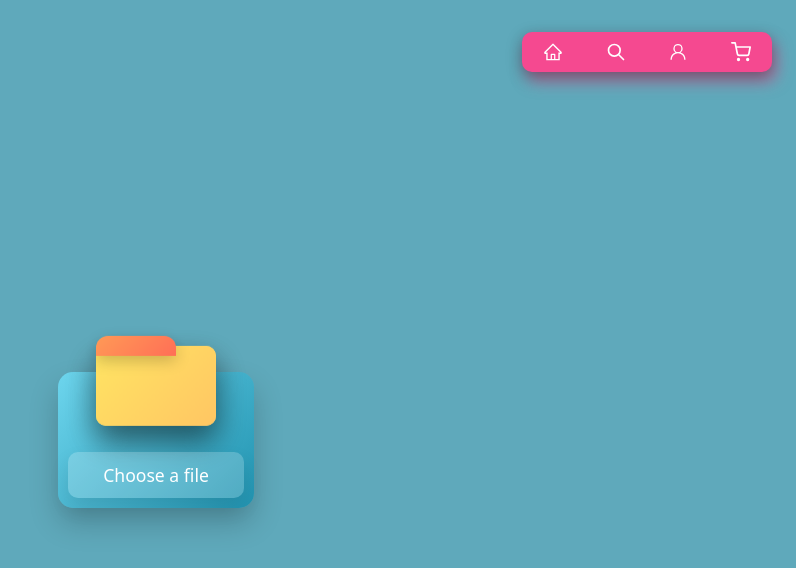
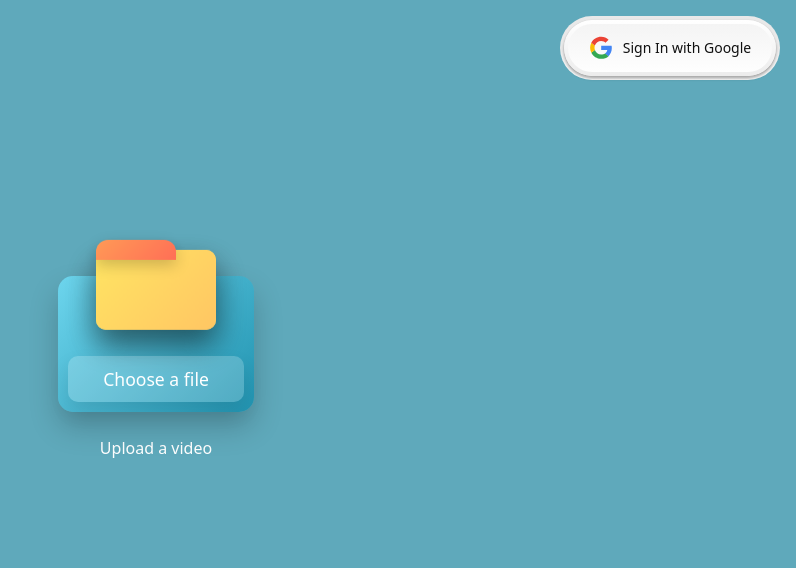
Before and after one commit to meabhiarya1/noise-removal-demo, a React (Vite) app in the folder Frontend/: page / in a window 1280 px wide. Shown: the top 568 px of the page, without its empty margins (484-1280 px from the left). Built offline with nearby package versions, Linux system fonts and the light colour scheme.

Commit message:
Add video upload functionality with React Player; configure API URL and update package dependencies

```diff
--- a/Frontend/package.json
+++ b/Frontend/package.json
@@ -13,6 +13,7 @@
     "@tailwindcss/vite": "^4.0.17",
     "react": "^19.0.0",
     "react-dom": "^19.0.0",
+    "react-player": "^2.16.0",
     "tailwindcss": "^4.0.17"
   },
   "devDependencies": {
--- a/Frontend/src/Comp/Navbar/Navbar.jsx
+++ b/Frontend/src/Comp/Navbar/Navbar.jsx
@@ -2,72 +2,52 @@ import React from "react";
 
 const Navbar = () => {
   return (
-    <div className="flex items-center justify-end m-4 px-2 py-4">
-      <div className="flex w-[250px] items-center justify-around rounded-[10px] bg-[#f54990] shadow-[0_5px_15px_rgba(0,0,0,0.35),5px_10px_15px_rgba(245,73,144,0.5)]">
-        <button className="w-10 h-10 rounded-full flex items-center justify-center bg-transparent text-white transition-all duration-300 ease-in-out hover:-translate-y-1 hover:bg-white/10">
+    <div className="flex flex-col md:flex-row items-center md:items-start justify-center md:justify-between gap-6 p-4">
+      {/* Sign In Button */}
+      <div className="md:fixed md:top-4 md:right-4 z-50 flex items-center justify-center">
+        <button className="bg-[linear-gradient(#e9e9e9,#e9e9e9_50%,#fff)] group w-55 h-16 cursor-pointer inline-flex transition-all duration-300 overflow-visible p-1 rounded-full">
+          <div className="w-full h-full bg-[linear-gradient(to_top,#ececec,#fff)] overflow-hidden shadow-[0_0_1px_rgba(0,0,0,0.07),0_0_1px_rgba(0,0,0,0.05),0_3px_3px_rgba(0,0,0,0.25),0_1px_3px_rgba(0,0,0,0.12)] p-1 rounded-full hover:shadow-none duration-300">
+            <div className="w-full h-full text-xl gap-x-0.5 gap-y-0.5 justify-center text-[#101010] bg-[linear-gradient(#f4f4f4,#fefefe)] group-hover:bg-[linear-gradient(#e2e2e2,#fefefe)] duration-200 items-center text-[18px] font-medium gap-4 inline-flex overflow-hidden px-4 py-2 rounded-full group-hover:text-blue-600">
               <svg
+                xmlns:xlink="http://www.w3.org/1999/xlink"
                 xmlns="http://www.w3.org/2000/svg"
-            width="1em"
-            height="1em"
-            viewBox="0 0 1024 1024"
-            strokeWidth="0"
-            fill="currentColor"
-            stroke="currentColor"
-            className="text-xl"
+                version="1.1"
+                viewBox="0 0 64 64"
+                height="32px"
+                width="24px"
               >
-            <path d="M946.5 505L560.1 118.8l-25.9-25.9a31.5 31.5 0 0 0-44.4 0L77.5 505a63.9 63.9 0 0 0-18.8 46c.4 35.2 29.7 63.3 64.9 63.3h42.5V940h691.8V614.3h43.4c17.1 0 33.2-6.7 45.3-18.8a63.6 63.6 0 0 0 18.7-45.3c0-17-6.7-33.1-18.8-45.2zM568 868H456V664h112v204zm217.9-325.7V868H632V640c0-22.1-17.9-40-40-40H432c-22.1 0-40 17.9-40 40v228H238.1V542.3h-96l370-369.7 23.1 23.1L882 542.3h-96.1z"></path>
-          </svg>
-        </button>
-        <button className="w-10 h-10 rounded-full flex items-center justify-center bg-transparent text-white transition-all duration-300 ease-in-out hover:-translate-y-1 hover:bg-white/10">
-          <svg
-            xmlns="http://www.w3.org/2000/svg"
-            width="1em"
-            height="1em"
-            aria-hidden="true"
-            viewBox="0 0 24 24"
-            strokeWidth="2"
+                <g
+                  fill-rule="evenodd"
                   fill="none"
-            stroke="currentColor"
-            className="text-xl"
+                  stroke-width="1"
+                  stroke="none"
+                >
+                  <g
+                    fill-rule="nonzero"
+                    transform="translate(3.000000, 2.000000)"
                   >
                     <path
-              d="M21 21l-6-6m2-5a7 7 0 11-14 0 7 7 0 0114 0z"
-              strokeLinejoin="round"
-              strokeLinecap="round"
+                      fill="#4285F4"
+                      d="M57.8123233,30.1515267 C57.8123233,27.7263183 57.6155321,25.9565533 57.1896408,24.1212666 L29.4960833,24.1212666 L29.4960833,35.0674653 L45.7515771,35.0674653 C45.4239683,37.7877475 43.6542033,41.8844383 39.7213169,44.6372555 L39.6661883,45.0037254 L48.4223791,51.7870338 L49.0290201,51.8475849 C54.6004021,46.7020943 57.8123233,39.1313952 57.8123233,30.1515267"
                     ></path>
+                    <path
+                      fill="#34A853"
+                      d="M29.4960833,58.9921667 C37.4599129,58.9921667 44.1456164,56.3701671 49.0290201,51.8475849 L39.7213169,44.6372555 C37.2305867,46.3742596 33.887622,47.5868638 29.4960833,47.5868638 C21.6960582,47.5868638 15.0758763,42.4415991 12.7159637,35.3297782 L12.3700541,35.3591501 L3.26524241,42.4054492 L3.14617358,42.736447 C7.9965904,52.3717589 17.959737,58.9921667 29.4960833,58.9921667"
+                    ></path>
+                    <path
+                      fill="#FBBC05"
+                      d="M12.7159637,35.3297782 C12.0932812,33.4944915 11.7329116,31.5279353 11.7329116,29.4960833 C11.7329116,27.4640054 12.0932812,25.4976752 12.6832029,23.6623884 L12.6667095,23.2715173 L3.44779955,16.1120237 L3.14617358,16.2554937 C1.14708246,20.2539019 0,24.7439491 0,29.4960833 C0,34.2482175 1.14708246,38.7380388 3.14617358,42.736447 L12.7159637,35.3297782"
+                    ></path>
+                    <path
+                      fill="#EB4335"
+                      d="M29.4960833,11.4050769 C35.0347044,11.4050769 38.7707997,13.7975244 40.9011602,15.7968415 L49.2255853,7.66898166 C44.1130815,2.91684746 37.4599129,0 29.4960833,0 C17.959737,0 7.9965904,6.62018183 3.14617358,16.2554937 L12.6832029,23.6623884 C15.0758763,16.5505675 21.6960582,11.4050769 29.4960833,11.4050769"
+                    ></path>
+                  </g>
+                </g>
               </svg>
-        </button>
-        <button className="w-10 h-10 rounded-full flex items-center justify-center bg-transparent text-white transition-all duration-300 ease-in-out hover:-translate-y-1 hover:bg-white/10">
-          <svg
-            xmlns="http://www.w3.org/2000/svg"
-            width="1em"
-            height="1em"
-            viewBox="0 0 24 24"
-            strokeWidth="0"
-            fill="currentColor"
-            stroke="currentColor"
-            className="text-xl"
-          >
-            <path d="M12 2.5a5.5 5.5 0 0 1 3.096 10.047 9.005 9.005 0 0 1 5.9 8.181.75.75 0 1 1-1.499.044 7.5 7.5 0 0 0-14.993 0 .75.75 0 0 1-1.5-.045 9.005 9.005 0 0 1 5.9-8.18A5.5 5.5 0 0 1 12 2.5ZM8 8a4 4 0 1 0 8 0 4 4 0 0 0-8 0Z"></path>
-          </svg>
-        </button>
-        <button className="w-10 h-10 rounded-full flex items-center justify-center bg-transparent text-white transition-all duration-300 ease-in-out hover:-translate-y-1 hover:bg-white/10">
-          <svg
-            xmlns="http://www.w3.org/2000/svg"
-            width="1em"
-            height="1em"
-            strokeLinejoin="round"
-            strokeLinecap="round"
-            viewBox="0 0 24 24"
-            strokeWidth="2"
-            fill="none"
-            stroke="currentColor"
-            className="text-xl"
-          >
-            <circle r="1" cy="21" cx="9"></circle>
-            <circle r="1" cy="21" cx="20"></circle>
-            <path d="M1 1h4l2.68 13.39a2 2 0 0 0 2 1.61h9.72a2 2 0 0 0 2-1.61L23 6H6"></path>
-          </svg>
+              <span className="ml-2 text-sm">Sign In with Google</span>
+            </div>
+          </div>
         </button>
       </div>
     </div>
--- a/Frontend/src/Pages/Upload.jsx
+++ b/Frontend/src/Pages/Upload.jsx
@@ -1,9 +1,41 @@
-import React from "react";
+import React, { useRef, useState } from "react";
+import ReactPlayer from "react-player";
 import style from "./Upload.module.css";
 
 const Upload = () => {
+  const [file, setFile] = useState();
+  const fileInputRef = useRef();
+
+  const videoURL = file ? URL.createObjectURL(file) : null;
+
+  const handleChangeVideo = () => {
+    fileInputRef.current.click(); // Trigger hidden input
+  };
+
+  const handleFileChange = (e) => {
+    setFile(e.target.files[0]);
+  };
+
+  console.log(file);
+
   return (
-    <div className="flex justify-center items-center h-[calc(100vh-8rem)]">
+    <div className="flex flex-col justify-center items-center h-[calc(100vh-8rem)] mx-4 gap-6">
+      {/* React Player */}
+      {videoURL && (
+        <div className="w-full max-w-[720px] flex justify-center items-center md:mt-20 mt-0">
+          <div className="rounded-2xl overflow-hidden bg-gray-600">
+            <ReactPlayer
+              url={videoURL}
+              controls
+              className="rounded-2xl"
+              style={{ maxHeight: "95vh", maxWidth: "100%" }}
+            />
+          </div>
+        </div>
+      )}
+
+      {/* Upload folder animation and input */}
+      {!file ? (
         <div className={style.container}>
           <div className={style.folder}>
             <div className={style.frontSide}>
@@ -13,10 +45,54 @@ const Upload = () => {
             <div className={`${style.backSide} ${style.cover}`}></div>
           </div>
           <label className={style.customFileUpload}>
-          <input className={style.title} type="file" />
+            <input
+              className={style.title}
+              type="file"
+              accept="video/*"
+              onChange={handleFileChange}
+            />
             Choose a file
           </label>
         </div>
+      ) : (
+        <>
+          <input
+            type="file"
+            accept="video/*"
+            ref={fileInputRef}
+            onChange={handleFileChange}
+            className="hidden"
+          />
+          <button
+            onClick={handleChangeVideo}
+            className="flex items-center justify-center cursor-pointer bg-gradient-to-r from-[#ffc75d] to-[#ffc708] shadow-[0_0_24px_#ffb20861] border-2 border-[#ffe825] rounded-full transition-all duration-300 px-5 py-2.5 text-[#09090b] font-bold text-shadow-custom hover:bg-[#ffc75d] hover:shadow-[0_0_34px_#ffb20861] hover:text-shadow-glow hover:border-[#ffe825]"
+          >
+            <svg
+              id="UploadToCloud"
+              viewBox="0 0 24 24"
+              xmlns="http://www.w3.org/2000/svg"
+              height="16px"
+              width="16px"
+              className="mr-2 filter drop-shadow-md"
+            >
+              <path d="M0 0h24v24H0V0z" fill="none" />
+              <path
+                fill="#000000"
+                d="M19.35 10.04C18.67 6.59 15.64 4 12 4 9.11 4 6.6 5.64 5.35 8.04
+               2.34 8.36 0 10.91 0 14c0 3.31 2.69 6 6 6h13c2.76 0 5-2.24
+               5-5 0-2.64-2.05-4.78-4.65-4.96zM14
+               13v4h-4v-4H7l4.65-4.65c.2-.2.51-.2.71 0L17 13h-3z"
+              />
+            </svg>
+            Change Video
+          </button>
+        </>
+      )}
+
+      {/* File name */}
+      <p className="text-white max-w-[200px] truncate">
+        {file?.name || "Upload a video"}
+      </p>
     </div>
   );
 };
```
Also changed, not shown: 2 other files (tests, documents, lock files or other folders). Lines whose indentation alone changed are shown as unchanged.
